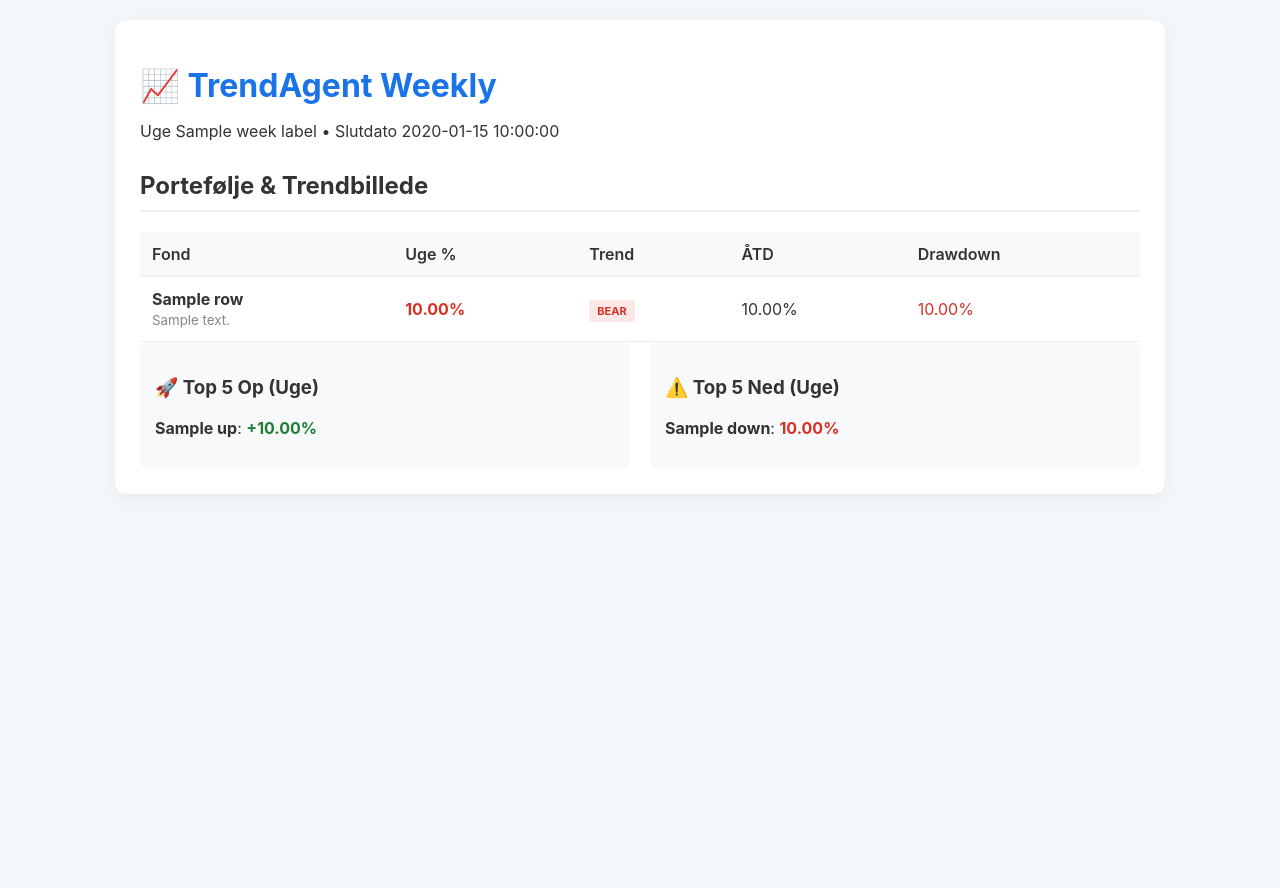
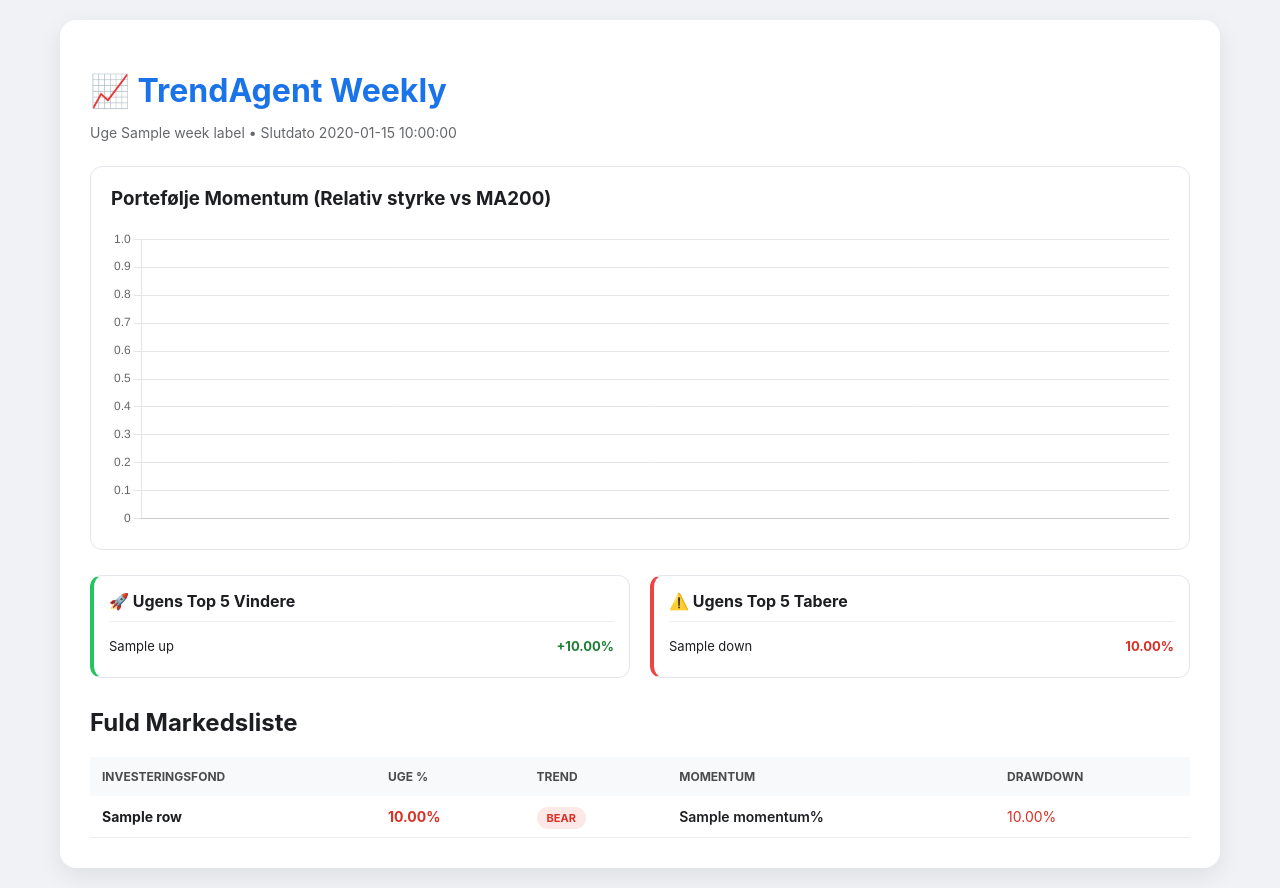
Before and after one commit to Alf4444/TrendAgent, a Python web app: template templates/weekly.html.j2 in a window 1280 px wide. Before the commit the page ends 438 px from the top, so only its background shows below. Run offline with Jinja, Linux system fonts and the light colour scheme; the template is opened without the code that fills it: most values are stand-ins (such as "Sample title", 1, 10 or a date in 2020).

Commit message:
Update weekly.html.j2

```diff
--- a/templates/weekly.html.j2
+++ b/templates/weekly.html.j2
@@ -3,39 +3,76 @@
 <head>
   <meta charset="utf-8">
   <meta name="viewport" content="width=device-width, initial-scale=1">
-  <title>TrendAgent – Ugentlig Status (Uge {{ week_label }})</title>
+  <title>TrendAgent Weekly – Uge {{ week_label }}</title>
+  <script src="https://cdn.jsdelivr.net/npm/chart.js"></script>
   <style>
-    body { font-family: -apple-system, sans-serif; background: #f4f7f9; margin: 20px; color: #333; }
-    .container { max-width: 1000px; margin: auto; background: white; padding: 25px; border-radius: 12px; box-shadow: 0 4px 15px rgba(0,0,0,0.05); }
+    body { font-family: -apple-system, system-ui, sans-serif; background: #f0f2f5; margin: 0; padding: 20px; color: #1c1e21; }
+    .container { max-width: 1100px; margin: auto; background: white; padding: 30px; border-radius: 16px; box-shadow: 0 8px 24px rgba(0,0,0,0.08); }
     h1 { color: #1a73e8; margin-bottom: 5px; }
-    h2 { border-bottom: 2px solid #eee; padding-bottom: 10px; margin-top: 30px; }
-    table { border-collapse: collapse; width: 100%; margin-top: 15px; }
-    th, td { padding: 12px; border-bottom: 1px solid #eee; text-align: left; }
-    th { background: #f8f9fa; font-weight: 600; }
+    .meta { color: #65676b; margin-bottom: 25px; font-size: 14px; }
+
+    .chart-card { background: #ffffff; border: 1px solid #e4e6eb; border-radius: 12px; padding: 20px; margin-bottom: 25px; }
+    .chart-container { height: 300px; position: relative; }
+
+    /* Top 5 Sektion */
+    .top-stats { display: flex; gap: 20px; margin-bottom: 30px; }
+    .stat-box { flex: 1; padding: 15px; border-radius: 12px; border: 1px solid #e4e6eb; }
+    .stat-box h3 { margin-top: 0; font-size: 16px; border-bottom: 1px solid #eee; padding-bottom: 10px; }
+    .stat-item { display: flex; justify-content: space-between; font-size: 13px; margin-bottom: 8px; }
+
+    table { border-collapse: collapse; width: 100%; }
+    th { text-align: left; padding: 12px; background: #f8f9fa; color: #4b4b4b; font-size: 12px; text-transform: uppercase; }
+    td { padding: 12px; border-bottom: 1px solid #ebedf0; font-size: 14px; }
     .active-row { background: #fffde7; }
-    .badge { padding: 4px 8px; border-radius: 4px; font-weight: bold; font-size: 11px; }
+    .badge { padding: 4px 10px; border-radius: 20px; font-weight: bold; font-size: 11px; }
     .b-up { background: #e6f4ea; color: #1e7e34; }
     .b-down { background: #fce8e6; color: #d93025; }
     .pos { color: #1e7e34; font-weight: bold; }
     .neg { color: #d93025; font-weight: bold; }
-    .list-container { display: flex; gap: 20px; }
-    .list-box { flex: 1; background: #f8f9fa; padding: 15px; border-radius: 8px; }
   </style>
 </head>
 <body>
   <div class="container">
     <h1>📈 TrendAgent Weekly</h1>
-    <p>Uge {{ week_label }} • Slutdato {{ week_end_date }}</p>
+    <p class="meta">Uge {{ week_label }} • Slutdato {{ week_end_date }}</p>
+
+    <div class="chart-card">
+      <h3 style="margin-top:0">Portefølje Momentum (Relativ styrke vs MA200)</h3>
+      <div class="chart-container">
+        <canvas id="momentumChart"></canvas>
+      </div>
+    </div>
+
+    <div class="top-stats">
+      <div class="stat-box" style="border-left: 4px solid #22c55e;">
+        <h3>🚀 Ugens Top 5 Vindere</h3>
+        {% for t in top_up %}
+        <div class="stat-item">
+          <span>{{ t.name[:30] }}</span>
+          <span class="pos">+{{ '%.2f'|format(t.week_change_pct) }}%</span>
+        </div>
+        {% endfor %}
+      </div>
+      <div class="stat-box" style="border-left: 4px solid #ef4444;">
+        <h3>⚠️ Ugens Top 5 Tabere</h3>
+        {% for t in top_down %}
+        <div class="stat-item">
+          <span>{{ t.name[:30] }}</span>
+          <span class="neg">{{ '%.2f'|format(t.week_change_pct) }}%</span>
+        </div>
+        {% endfor %}
+      </div>
+    </div>
 
     <section>
-      <h2>Portefølje & Trendbillede</h2>
+      <h2>Fuld Markedsliste</h2>
       <table>
         <thead>
           <tr>
-            <th>Fond</th>
+            <th>Investeringsfond</th>
             <th>Uge %</th>
             <th>Trend</th>
-            <th>ÅTD</th>
+            <th>Momentum</th>
             <th>Drawdown</th>
           </tr>
         </thead>
@@ -43,45 +80,48 @@
           {% for row in rows %}
           <tr class="{{ 'active-row' if row.is_active else '' }}">
             <td>
-              {{ '⭐' if row.is_active else '' }} <strong>{{ row.name[:40] }}</strong><br>
-              <small style="color:#888">{{ row.isin }}</small>
+                {{ '⭐' if row.is_active else '' }} <strong>{{ row.name[:45] }}</strong>
             </td>
             <td class="{{ 'pos' if row.week_change_pct > 0 else 'neg' }}">
-              {{ '%.2f'|format(row.week_change_pct) }}%
+                {{ '%.2f'|format(row.week_change_pct) }}%
             </td>
             <td>
-              {% if row.trend_state == 'UP' %}
-                <span class="badge b-up">BULL</span>
-              {% else %}
-                <span class="badge b-down">BEAR</span>
-              {% endif %}
+                <span class="badge {{ 'b-up' if row.trend_state == 'UP' else 'b-down' }}">
+                    {{ 'BULL' if row.trend_state == 'UP' else 'BEAR' }}
+                </span>
             </td>
-            <td>{{ '%.2f'|format(row.ytd_return) }}%</td>
+            <td style="font-weight: 600;">{{ row.momentum }}%</td>
             <td style="color:#d93025">{{ '%.2f'|format(row.drawdown) }}%</td>
           </tr>
           {% endfor %}
         </tbody>
       </table>
     </section>
+  </div>
 
-    <section class="list-container">
-      <div class="list-box">
-        <h3>🚀 Top 5 Op (Uge)</h3>
-        <ul style="list-style: none; padding: 0;">
-          {% for t in top_up %}
-          <li style="margin-bottom: 8px;"><strong>{{ t.name[:25] }}</strong>: <span class="pos">+{{ '%.2f'|format(t.week_change_pct) }}%</span></li>
-          {% endfor %}
-        </ul>
-      </div>
-      <div class="list-box">
-        <h3>⚠️ Top 5 Ned (Uge)</h3>
-        <ul style="list-style: none; padding: 0;">
-          {% for t in top_down %}
-          <li style="margin-bottom: 8px;"><strong>{{ t.name[:25] }}</strong>: <span class="neg">{{ '%.2f'|format(t.week_change_pct) }}%</span></li>
-          {% endfor %}
-        </ul>
-      </div>
-    </section>
-  </div>
+  <script>
+    const ctx = document.getElementById('momentumChart').getContext('2d');
+    const rawData = {{ chart_values | tojson }};
+
+    new Chart(ctx, {
+      type: 'bar',
+      data: {
+        labels: {{ chart_labels | tojson }},
+        datasets: [{
+          data: rawData,
+          backgroundColor: rawData.map(v => v > 0 ? 'rgba(34, 197, 94, 0.7)' : 'rgba(239, 68, 68, 0.7)'),
+          borderColor: rawData.map(v => v > 0 ? 'rgb(34, 197, 94)' : 'rgb(239, 68, 68)'),
+          borderWidth: 1,
+          borderRadius: 4
+        }]
+      },
+      options: {
+        responsive: true,
+        maintainAspectRatio: false,
+        plugins: { legend: { display: false } },
+        scales: { y: { beginAtZero: true } }
+      }
+    });
+  </script>
 </body>
 </html>
```
